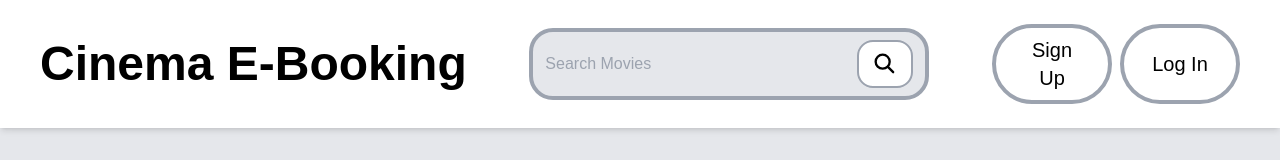
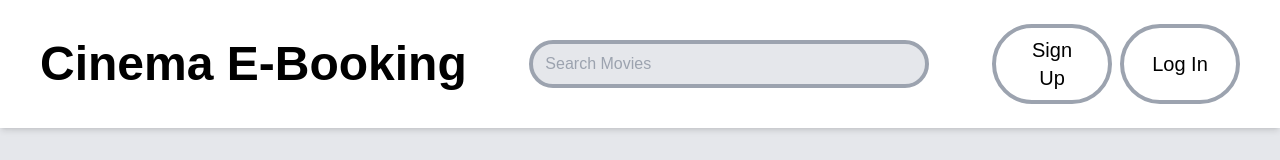
Before and after one commit to meghan-d/swe-project, a React (Create React App) app in the folder cinema-e-booking-system/: page / in a window 1280 px wide. Shown: the top 160 px of the page. Built offline with nearby package versions, Linux system fonts and the light colour scheme.

Commit message:
fixed login navigation and linked homepage to login

```diff
--- a/cinema-e-booking-system/src/components/Navbar.jsx
+++ b/cinema-e-booking-system/src/components/Navbar.jsx
@@ -1,25 +1,22 @@
 import React, { useState } from "react";
-import { ReactComponent as SearchIcon} from '../svg/SearchIcon.svg';
+import { useNavigate } from "react-router-dom";  // Import useNavigate
 
 export default function Navbar() {
     const [searchQuery, setSearchQuery] = useState("");
+    const navigate = useNavigate();  // Initialize navigation
 
     const handleChange = (e) => {
         setSearchQuery(e.target.value);
     };
 
-
     return (
         <nav className="bg-white shadow-md p-4 sticky top-0 z-50">
             <div className="mx-auto flex justify-between items-center py-2 px-6">
-
-            {/* Website Name */}
                 <div className="text-5xl font-bold">
                     <a href="/" className="hover:text-gray-500">Cinema E-Booking</a>
                 </div>
 
-            {/* Search Bar */}
-            <div className="flex items-centered border-4 border-gray-400 px-3 py-2 rounded-3xl bg-gray-200 sm:w-[200px] md:w-[300px] lg:w-[400px]">
+                <div className="flex items-center border-4 border-gray-400 px-3 py-2 rounded-3xl bg-gray-200 sm:w-[200px] md:w-[300px] lg:w-[400px]">
                     <input
                         type="text"
                         placeholder="Search Movies"
@@ -27,19 +24,17 @@ export default function Navbar() {
                         value={searchQuery}
                         onChange={handleChange}
                     />
-                <button
-                    className="bg-white px-3 py-2 rounded-2xl border-2 border-gray-400 hover:bg-gray-200 focus:outline-none focus:ring-2 focus:ring-gray-400 ml-2"
-                    onClick={() => alert('Search button clicked')}>
-                    <SearchIcon className="w-7 h-7"/>
-                </button>
                 </div>
 
-            {/* Sign Up & Log In Buttons */}
                 <div className="right-6 top-4 flex flex-wrap justify-end gap-2 text-xl">
-                <button className="border-4 border-gray-400 px-6 py-2 rounded-full w-[120px] bg-white focus:outlin-none focus:ring-2 focus:ring-gray-400"
+                    <button className="border-4 border-gray-400 px-6 py-2 rounded-full w-[120px] bg-white"
                     onClick={() => alert('Sign Up button clicked')}>Sign Up</button>
-                <button className="border-4 border-gray-400 px-6 py-2 rounded-full w-[120px] bg-white focus:outlin-none focus:ring-2 focus:ring-gray-400"
-                onClick={() => alert('Log In button clicked')}>Log In</button>
+
+                    <button className="border-4 border-gray-400 px-6 py-2 rounded-full w-[120px] bg-white"
+                    onClick={() => {
+                        console.log("Navigating to /login");
+                        navigate('/login');
+                    }}>Log In</button>
                 </div>
             </div>
         </nav>
```
Lines whose indentation alone changed are shown as unchanged.
